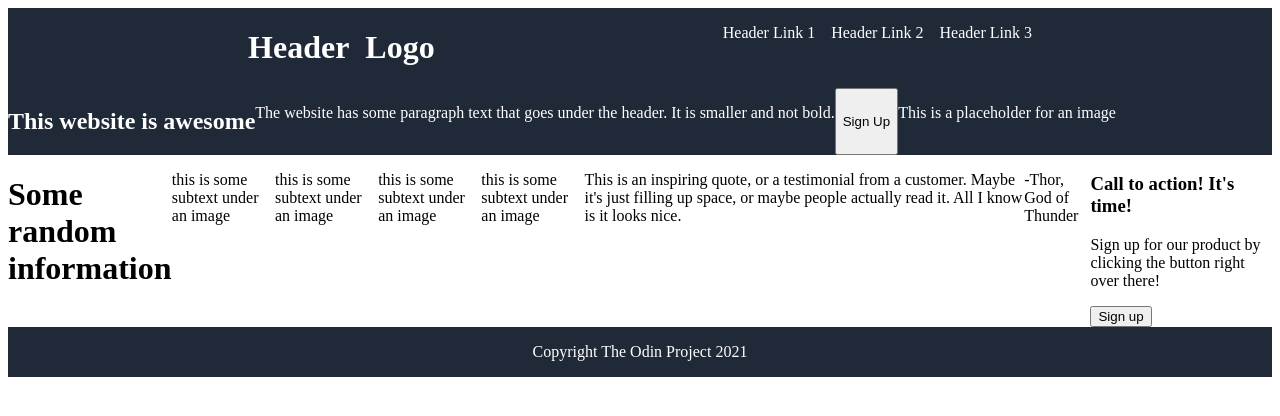
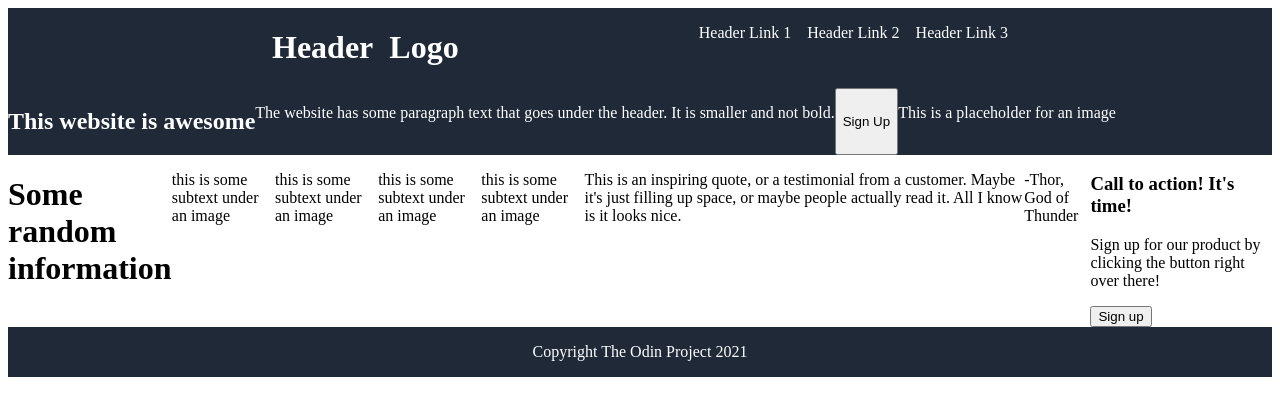
Before and after one commit to Benjamin1089/odin-landing-page, a plain HTML site: page index.html in a window 1280 px wide. Drawn offline with Linux system fonts and the light colour scheme.

Commit message:
Realign header
Changed padding and flex to realign content

```diff
--- a/style.css
+++ b/style.css
@@ -29,7 +29,9 @@ li {
 
 .header {
     display:flex;
-    justify-content: space-evenly;
+    justify-content: space-between;
+    padding-left: 256px;
+    padding-right: 256px;
 }
 
 .hero {
```
